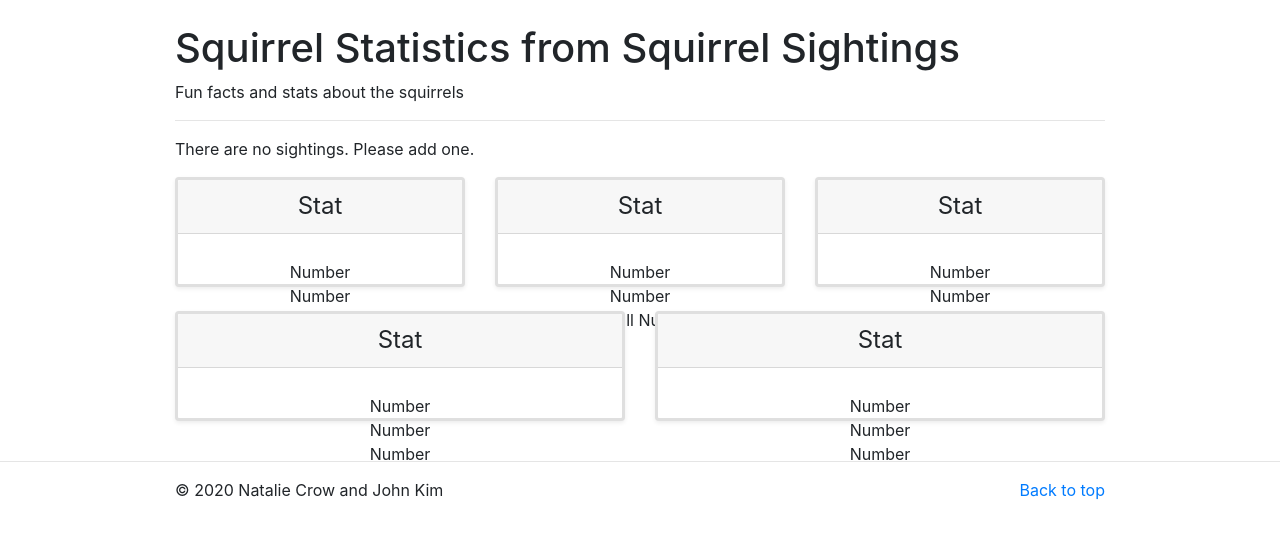
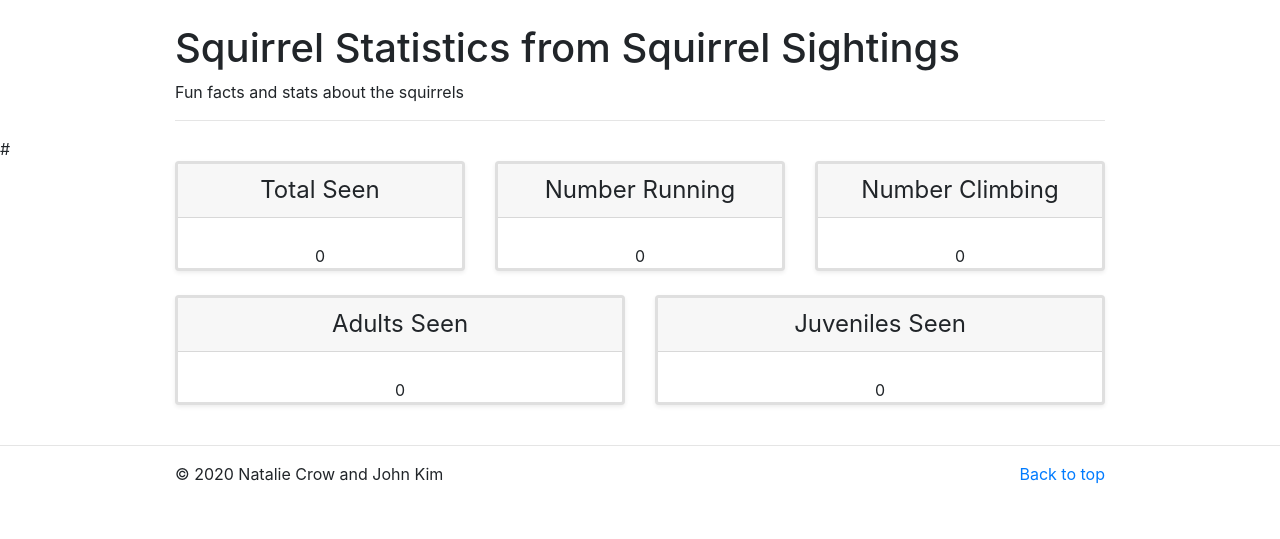
Before and after one commit to natxc/squirrel-tracker, a Django app: page /stats.html in a window 1280 px wide. Shown: the part 56-595 px from the top of the page. Run offline with Django 3.2, Linux system fonts and the light colour scheme; data that the repository does not hold is empty; some libraries are stand-ins or nearby versions.

Commit message:
Add stats to stat.html

```diff
--- a/tracker/templates/tracker/stats.html
+++ b/tracker/templates/tracker/stats.html
@@ -30,6 +30,7 @@
         </div>
       </nav>
 
+
 <br>
       <div class="container">
   <h1>Squirrel Statistics from Squirrel Sightings</h1>
@@ -37,45 +38,17 @@
   <hr>
 </div>
 
-<div class="container">
-
-<p>There are no sightings. Please add one.</p>
+	#  <div class="container">
 
    <div class="card-deck mb-3 text-center">
-    <div class="card mb-4 shadow-sm">
+
+     <div class="card mb-4 shadow-sm">
       <div class="card-header">
-        <h4 class="my-0 font-weight-normal">Stat</h4>
+        <h4 class="my-0 font-weight-normal">Total Seen</h4>
       </div>
       <div class="card-body">
         <ul class="list-unstyled mt-3 mb-4">
-		  <li>Number</li>
-          <li> Number </li>
-          <li> Number </li>
-        </ul>
-      </div>
-    </div>
-    <div class="card mb-4 shadow-sm">
-      <div class="card-header">
-        <h4 class="my-0 font-weight-normal">Stat</h4>
-      </div>
-      <div class="card-body">
-        <ul class="list-unstyled mt-3 mb-4">
-          <li>Number</li>
-          <li>Number</li>
-
-          <li>Overall Number</li>
-        </ul>
-      </div>
-    </div>
-    <div class="card mb-4 shadow-sm">
-      <div class="card-header">
-        <h4 class="my-0 font-weight-normal">Stat</h4>
-      </div>
-      <div class="card-body">
-        <ul class="list-unstyled mt-3 mb-4">
-          <li>Number</li>
-          <li>Number</li>
-          <li>Number</li>
+		<li>{{total_seen}}</li>
         </ul>
       </div>
     </div>
@@ -83,33 +56,52 @@
 
     <div class="card mb-4 shadow-sm">
       <div class="card-header">
-        <h4 class="my-0 font-weight-normal">Stat</h4>
+        <h4 class="my-0 font-weight-normal">Number Running</h4>
       </div>
       <div class="card-body">
         <ul class="list-unstyled mt-3 mb-4">
-          <li>Number</li>
-          <li>Number</li>
-          <li>Number</li>
-        </ul>
-      </div>
-    </div>
-    <div class="card mb-4 shadow-sm">
-      <div class="card-header">
-        <h4 class="my-0 font-weight-normal">Stat</h4>
-      </div>
-      <div class="card-body">
-        <ul class="list-unstyled mt-3 mb-4">
-          <li>Number</li>
-          <li>Number</li>
-          <li>Number</li>
+		<li>{{number_running}}</li>
         </ul>
       </div>
     </div>
 
 
-  </div>
+    <div class="card mb-4 shadow-sm">
+      <div class="card-header">
+        <h4 class="my-0 font-weight-normal">Number Climbing</h4>
+      </div>
+      <div class="card-body">
+        <ul class="list-unstyled mt-3 mb-4">
+          <li>{{number_climbing}}<li>
+        </ul>
+      </div>
+    </div>
 
 
+    <div class="card mb-4 shadow-sm">
+      <div class="card-header">
+        <h4 class="my-0 font-weight-normal">Adults Seen</h4>
+      </div>
+      <div class="card-body">
+        <ul class="list-unstyled mt-3 mb-4">
+          <li>{{adults_seen}}</li>
+        </ul>
+      </div>
+    </div>
+
+
+    <div class="card mb-4 shadow-sm">
+      <div class="card-header">
+        <h4 class="my-0 font-weight-normal">Juveniles Seen</h4>
+      </div>
+      <div class="card-body">
+        <ul class="list-unstyled mt-3 mb-4">
+          <li>{{juvenile_seen}}</li>
+        </ul>
+      </div>
+    </div>
+
+   </div>
 </div>
 <hr>
     <!-- FOOTER -------------------------------------------------------------------------------------->
--- a/tracker/views.py
+++ b/tracker/views.py
@@ -53,9 +53,14 @@
     total_seen = Squirrel.objects.all().count()
     number_running = Squirrel.objects.filter(Running=True).count()
     number_climbing = Squirrel.objects.filter(Climbing=True).count()
+    juvenile_seen = Squirrel.objects.filter(Age='Juvenile').count()
+    adults_seen = Squirrel.objects.filter(Age='Adult').count()
+
     context = {
             'total_seen': total_seen,
             'number_running': number_running,
             'number_climbing': number_climbing,
+            'juvenile_seen': juvenile_seen,
+            'adults_seen': adults_seen,
             }
     return render(request, 'tracker/stats.html', context)
```
